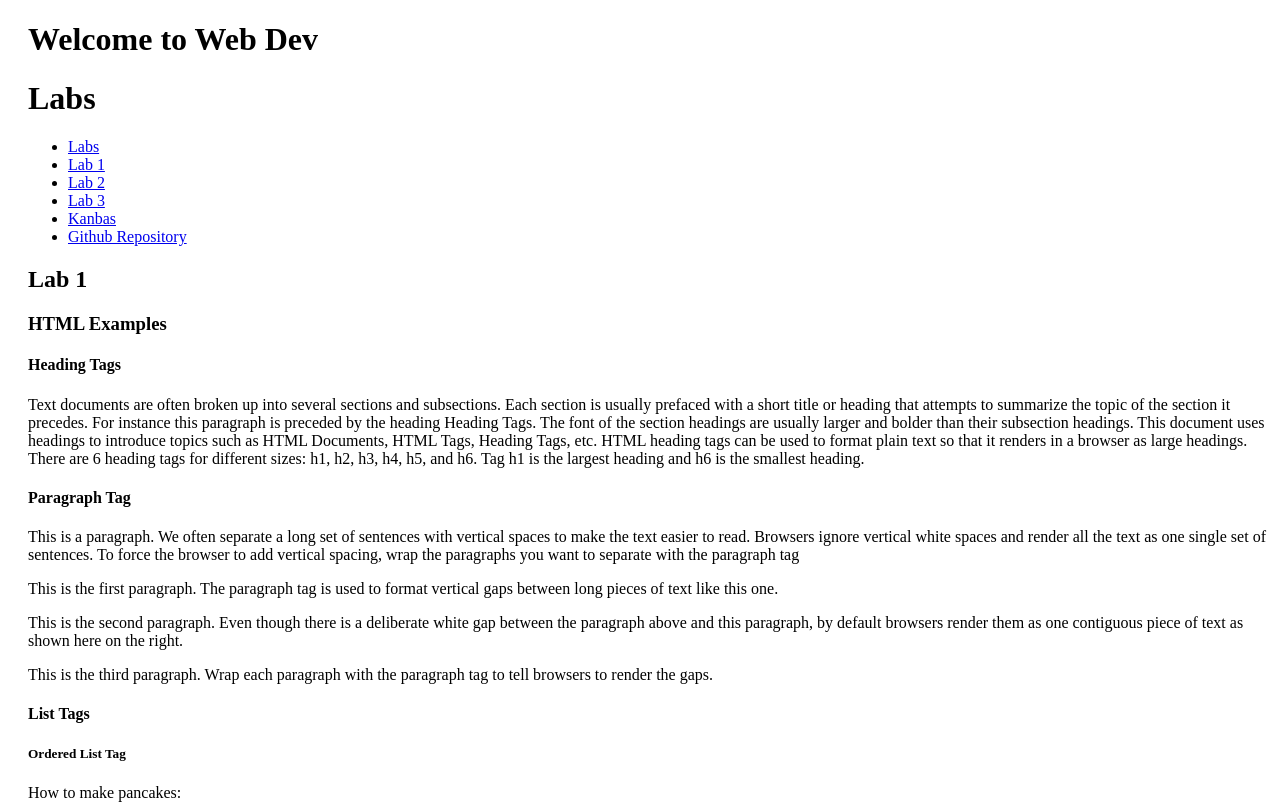
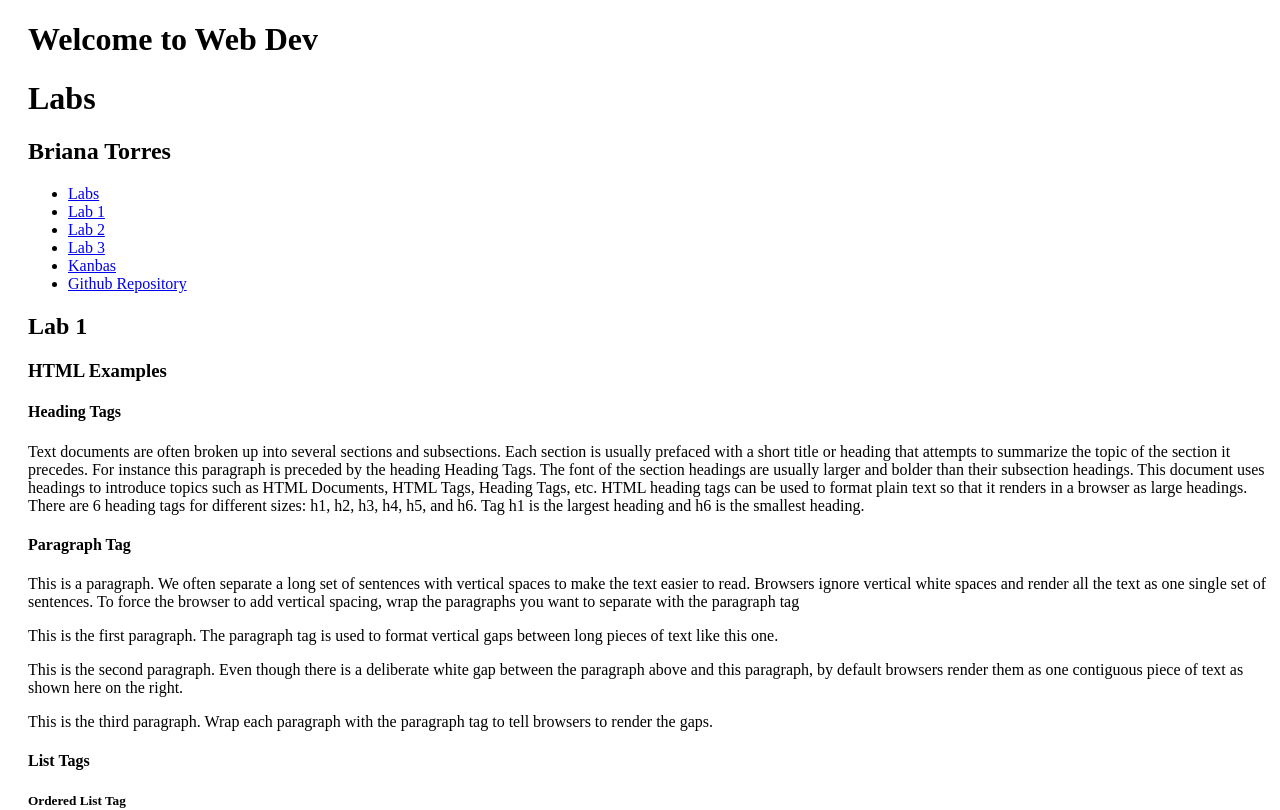
Before and after one commit to briana-torres/kanbas-react-web-app, a React (Create React App) app in the folder kanbas-react-web-app/: page /Dashboard#/Labs/Lab1 in a window 1280 px wide. Shown: the top 810 px of the page. Built offline with nearby package versions, Linux system fonts and the light colour scheme.

Commit message:
added name

```diff
--- a/kanbas-react-web-app/src/Labs/index.tsx
+++ b/kanbas-react-web-app/src/Labs/index.tsx
@@ -9,6 +9,7 @@ export default function Labs() {
     <div id="wd-labs">
       <h1>Welcome to Web Dev</h1>
       <h1>Labs</h1>
+      <h2>Briana Torres</h2>
       <TOC />
       <Routes>
         <Route path="/" element={<Navigate to="Lab1" />} />
```
Also changed, not shown: 1 other file (tests, documents, lock files or other folders).
